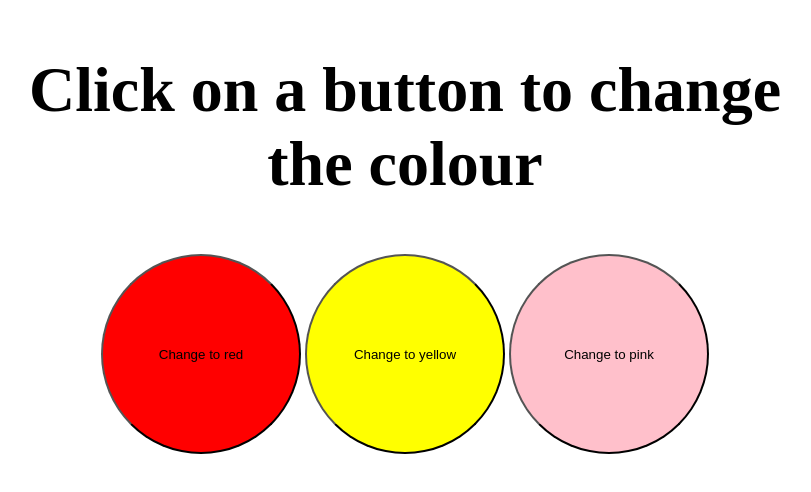
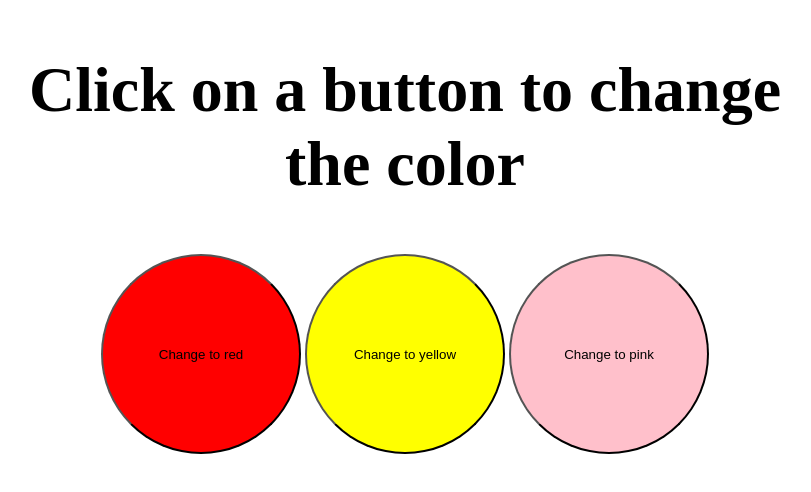
Before and after one commit to rubenperezf/change-h2color, a plain HTML site: page index.html in a window 1280 px wide. Shown: the whole page, without its empty margins (235-1046 px from the left). Drawn offline with Linux system fonts and the light colour scheme.

Commit message:
Update index.html

```diff
--- a/index.html
+++ b/index.html
@@ -7,7 +7,7 @@
 
     </head>
     <body>
-        <h2 style="color:black" id="cute_text">Click on a button to change the colour</h2>
+        <h2 style="color:black" id="cute_text">Click on a button to change the color</h2>
 
             <button class="red" onclick="change_color()" type="button" value="">Change to red</button>
             <button class="yellow" onclick="change_color1()" type="button" value="Change to yellow">Change to yellow</button>
```
